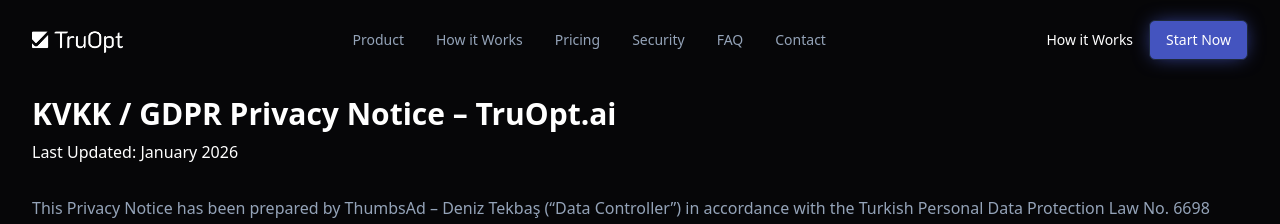
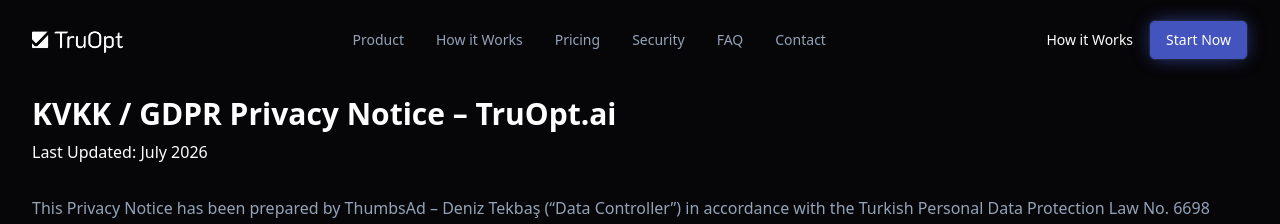
Before and after one commit to tekbasdeniz/truopt-v1-landing, a Next.js app: page /en/kvkk in a window 1280 px wide. Shown: the top 224 px of the page. Built offline with nearby package versions, Linux system fonts and the light colour scheme.

Commit message:
Update kvkk-content.tsx

```diff
--- a/components/legal/kvkk-content.tsx
+++ b/components/legal/kvkk-content.tsx
@@ -4,7 +4,7 @@
     return (
         <div className="prose prose-invert max-w-none text-muted-foreground">
             <h1 className="text-3xl font-bold text-foreground mb-2">KVKK / GDPR Privacy Notice – TruOpt.ai</h1>
-            <p className="mb-8 font-medium text-foreground">Last Updated: January 2026</p>
+            <p className="mb-8 font-medium text-foreground">Last Updated: July 2026</p>
 
             <p className="mb-6">
                 This Privacy Notice has been prepared by ThumbsAd – Deniz Tekbaş (“Data Controller”) in accordance with the Turkish Personal Data Protection Law No. 6698 (“KVKK”) and the EU General Data Protection Regulation (“GDPR”) to inform you about the processing of your personal data on ThumbsAd.com and TruOpt.ai platforms.
```
